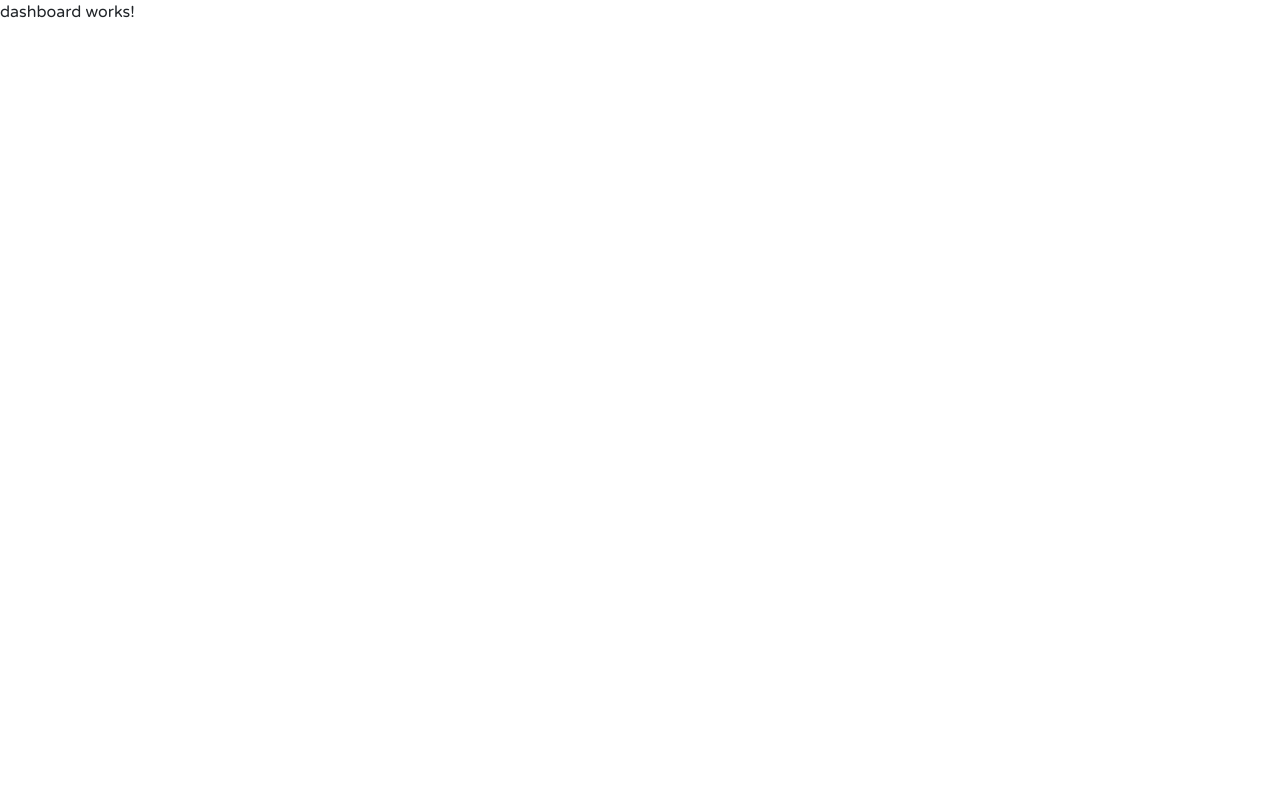
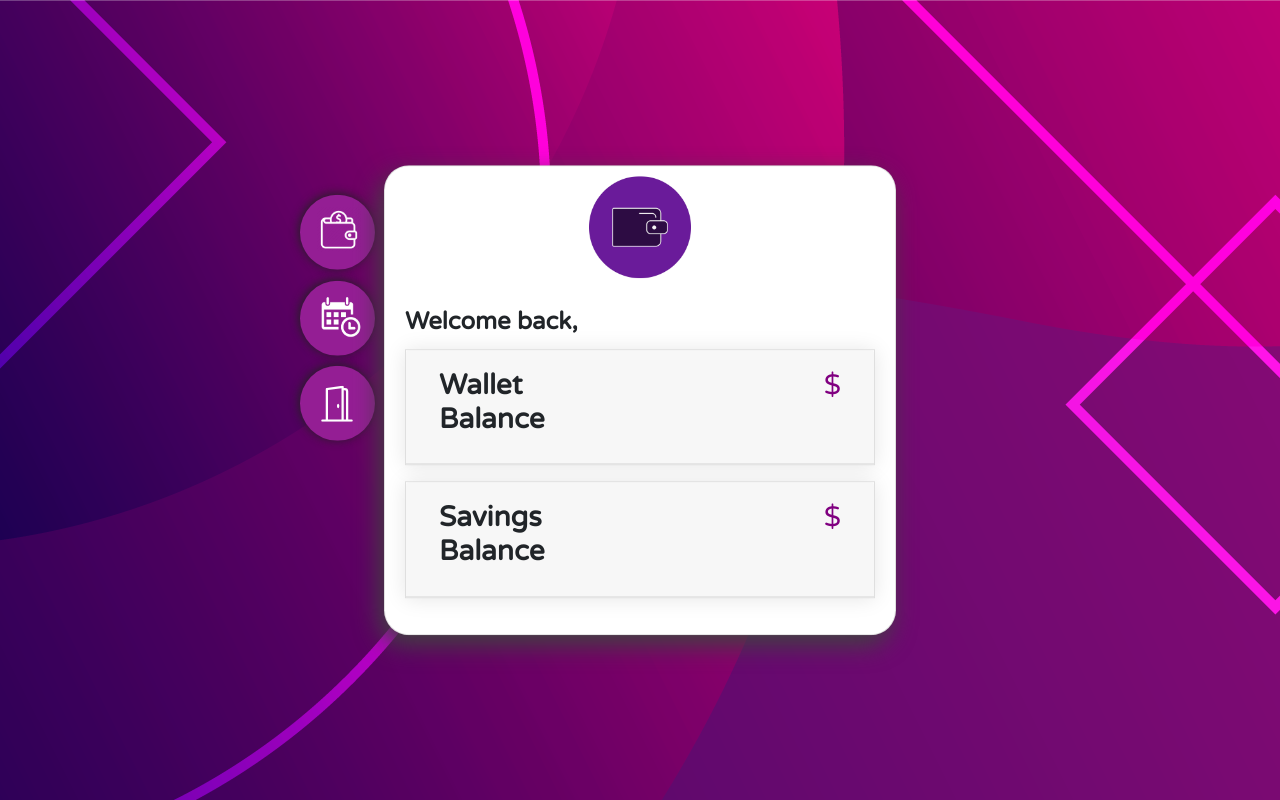
Before and after one commit to ProjectCBL/Wallet-Application, an Angular app in the folder Wallet-Application-Angular/: page /dashboard in a window 1280 px wide. Built offline with nearby package versions, Linux system fonts and the light colour scheme.

Commit message:
Constructed dashboard layout

```diff
--- a/Wallet-Application-Angular/src/app/dashboard/dashboard.component.css
+++ b/Wallet-Application-Angular/src/app/dashboard/dashboard.component.css
@@ -0,0 +1,109 @@
+.component {
+    height: auto;
+    padding: 0;
+    margin: 0;
+    background-image: url("../../assets/pink-and-purple-geometric-design-vector.jpg");
+    object-fit: cover;
+    display: flex;
+    justify-content: space-between;
+    z-index: 0;
+}
+
+.floating-container {
+    position: relative;
+    max-width: 55%;
+    min-width: 45%;
+    height: 100vh;
+    margin-left: auto;
+    margin-right: auto;
+    z-index: 2;
+}
+
+.center-floating-container{
+    position: absolute;
+    top: 40%;
+    left: 0%;
+    transform: translate(-50%, -50%);
+    -webkit-transform: translate(-50%, -50%);
+}
+
+.center-card {
+    position: absolute;
+    top: 50%;
+    left: 50%;
+    transform: translate(-50%, -50%);
+    -webkit-transform: translate(-50%, -50%);
+    max-width: 40%;
+    min-width: 35%;
+    min-height: 35%;
+    border-radius: 25px;
+    box-shadow: -5px 10px 25px rgb(65, 65, 65);
+    z-index: 3;
+}
+
+.img-card {
+    max-width: 20%;
+    max-height: 20%;
+    margin-left: auto;
+    margin-right: auto;
+    margin-top: 2%;
+    margin-bottom: 2%;
+}
+
+.btn-purple {
+    color: rgb(77, 15, 77);
+    border-radius: 50%;
+    width: 75px;
+    height: 75px;
+    box-shadow: -1px -1px 10px rgb(34, 34, 34);
+    float: left;
+    margin: 2% 2% 5% 5%;
+}
+
+.wallet img {
+    max-width: 90%;
+    max-height: 90%;
+    margin-left: auto;
+    margin-right: auto;
+    position: relative;
+    left: 4%;
+    bottom: 5%;
+}
+
+.calender img {
+    max-width: 120%;
+    max-height: 120%;
+    margin-left: auto;
+    margin-right: auto;
+    position: relative;
+    left: -2%;
+    bottom: -5%;
+}
+
+.full-width {
+    width: 100%;
+}
+
+.col-align-left {
+    text-align: left;
+}
+
+.col-align-right {
+    text-align: right;
+    color: purple;
+}
+
+.card-curves {
+    border-radius: 0px;
+    box-shadow: 0 1px 20px 0 rgba(0, 0, 0, .1);
+}
+
+.btn:focus {
+    box-shadow: inset 0 0px 0 #ddd;
+}
+
+.select-collapse{
+    font-size: larger;
+    width: 100%;
+    border-radius: 8px;
+}
--- a/Wallet-Application-Angular/src/app/dashboard/dashboard.component.html
+++ b/Wallet-Application-Angular/src/app/dashboard/dashboard.component.html
@@ -1 +1,131 @@
-<p>dashboard works!</p>
+<div class="component bg-cover">
+
+    <div>
+        <div class="container">
+
+            <div class="card center-card">
+                <img class="card-img-top img-card" src="../../assets/vector-wallet-icon.png" alt="Card image cap">
+                <div class="card-body">
+                    <h4 class="card-title"><strong>Welcome back, {{firstname}}</strong></h4>
+
+                    <div id="accordion">
+
+                        <div class="card mb-3 card-curves">
+                            <div class="card-header" id="headingOne">
+                                <h5 class="mb-0">
+                                    <button id="btn" class="btn collapsed full-width" data-toggle="collapse"
+                                        data-target="#collapseOne" aria-expanded="true" aria-controls="collapseOne">
+                                        <div class="row">
+                                            <div class="col-6 col-align-left">
+                                                <h3><strong>Wallet Balance</strong></h3>
+                                            </div>
+                                            <div class="col-6 col-align-right">
+                                                <h3>{{walletBalance}}$</h3>
+                                            </div>
+                                        </div>
+                                    </button>
+                                </h5>
+                            </div>
+                            <div id="collapseOne" class="collapse" aria-labelledby="headingOne"
+                                data-parent="#accordion">
+                                <div class="card-body ">
+
+                                    <select class="form-select form-select-lg mb-3 select-collapse"
+                                        aria-label=".form-select-lg example" [(ngModel)]="walletAction">
+                                        <option>Select an action</option>
+                                        <option value="1">Add</option>
+                                        <option value="2">Wallet</option>
+                                        <option value="3">Transfer</option>
+                                    </select>
+                                    <div *ngIf="walletAction == 1">
+                                        <app-add (newWalletBalance)="updateWalletBalance()"></app-add>
+                                    </div>
+                                    <div *ngIf="walletAction == 2">
+
+                                    </div>
+                                    <div *ngIf="walletAction == 3">
+
+                                    </div>
+
+                                </div>
+                            </div>
+                        </div>
+
+                        <div class="card mb-3 card-curves">
+                            <div class="card-header" id="headingTwo">
+                                <h5 class="mb-0">
+                                    <button id="btn" class="btn collapsed full-width" data-toggle="collapse"
+                                        data-target="#collapseTwo" aria-expanded="false" aria-controls="collapseTwo">
+                                        <div class="row">
+                                            <div class="col-6 col-align-left">
+                                                <h3><strong>Savings Balance</strong></h3>
+                                            </div>
+                                            <div class="col-6 col-align-right">
+                                                <h3>{{savingBalance}}$</h3>
+                                            </div>
+                                        </div>
+                                    </button>
+                                </h5>
+                            </div>
+                            <div id="collapseTwo" class="collapse" aria-labelledby="headingTwo"
+                                data-parent="#accordion">
+                                <div class="card-body">
+
+                                    <select class="form-select form-select-lg mb-3 select-collapse"
+                                        aria-label=".form-select-lg example" [(ngModel)]="savingAction">
+                                        <option>Select an action</option>
+                                        <option value="1">Add</option>
+                                        <option value="2">Wallet</option>
+                                        <option value="3">Transfer</option>
+                                    </select>
+                                    <div *ngIf="savingAction == 1">
+
+                                    </div>
+                                    <div *ngIf="savingAction == 2">
+
+                                    </div>
+                                    <div *ngIf="savingAction == 3">
+
+                                    </div>
+
+                                </div>
+                            </div>
+                        </div>
+
+                    </div>
+                </div>
+
+            </div>
+
+        </div>
+
+    </div>
+
+    <div class="floating-container">
+
+        <div class="center-floating-container">
+
+            <button type="button" title="Main Dashboard" class="btn btn-purple wallet">
+                <img src="../../assets/Wallet-icon-white.png" />
+            </button>
+
+            <p></p>
+
+            <button type="button" title="Transaction History" class="btn btn-purple calender">
+                <img src="../../assets/calendar-icon.png" />
+            </button>
+
+            <button type="button" title="Log Out" class="btn btn-purple calender" (click)="logout()">
+                <svg xmlns="http://www.w3.org/2000/svg" width="36" height="36" fill="white" class="bi bi-door-open"
+                    viewBox="0 0 16 16">
+                    <path d="M8.5 10c-.276 0-.5-.448-.5-1s.224-1 .5-1 .5.448.5 1-.224 1-.5 1z" />
+                    <path
+                        d="M10.828.122A.5.5 0 0 1 11 .5V1h.5A1.5 1.5 0 0 1 13 2.5V15h1.5a.5.5 0 0 1 0 1h-13a.5.5 0 0 1 0-1H3V1.5a.5.5 0 0 1 .43-.495l7-1a.5.5 0 0 1 .398.117zM11.5 2H11v13h1V2.5a.5.5 0 0 0-.5-.5zM4 1.934V15h6V1.077l-6 .857z" />
+                </svg>
+            </button>
+
+        </div>
+
+    </div>
+
+</div>
--- a/Wallet-Application-Angular/src/app/dashboard/dashboard.component.ts
+++ b/Wallet-Application-Angular/src/app/dashboard/dashboard.component.ts
@@ -1,15 +1,40 @@
 import { Component, OnInit } from '@angular/core';
+import { Router } from '@angular/router';
+import * as $ from 'jquery';
+import { AppService } from '../app.service';
 
 @Component({
-  selector: 'app-dashboard',
-  templateUrl: './dashboard.component.html',
-  styleUrls: ['./dashboard.component.css']
+	selector: 'app-dashboard',
+	templateUrl: './dashboard.component.html',
+	styleUrls: ['./dashboard.component.css']
 })
 export class DashboardComponent implements OnInit {
 
-  constructor() { }
+	walletAction:number=0
+	savingAction:number=0
 
-  ngOnInit(): void {
-  }
+	accountId:number = 0;
+	firstname:string = ""
+	walletBalance:number = 0;
+	savingBalance:number = 0;
+
+	constructor(private router: Router, private appService: AppService) {
+		this.accountId = localStorage.getItem("customerId") as unknown as number;
+		this.firstname = localStorage.getItem("firstName") as unknown as string;
+		this.walletBalance = localStorage.getItem("walletBalance") as unknown as number;
+		this.savingBalance = localStorage.getItem("savingBalance") as unknown as number;
+	}
+
+	ngOnInit(): void {
+	}
+
+	public updateWalletBalance(){
+		this.walletBalance = localStorage.getItem("walletBalance") as unknown as number;
+	}
+
+	public logout(){
+		localStorage.clear();
+		this.router.navigate(['']);
+	}
 
 }
```
